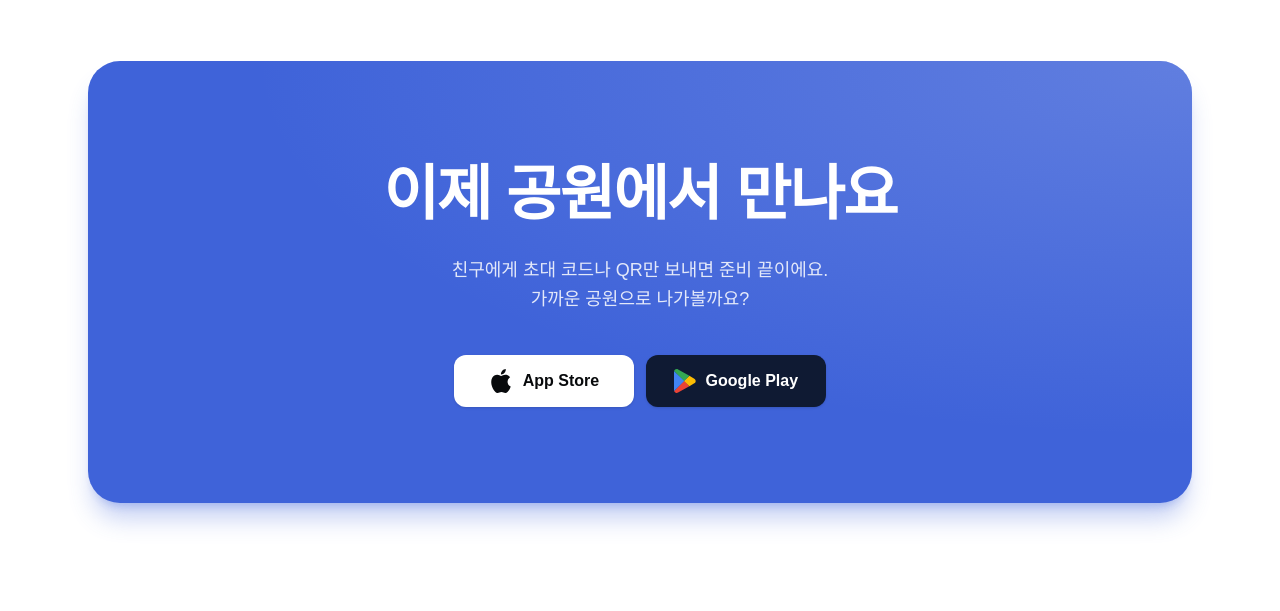
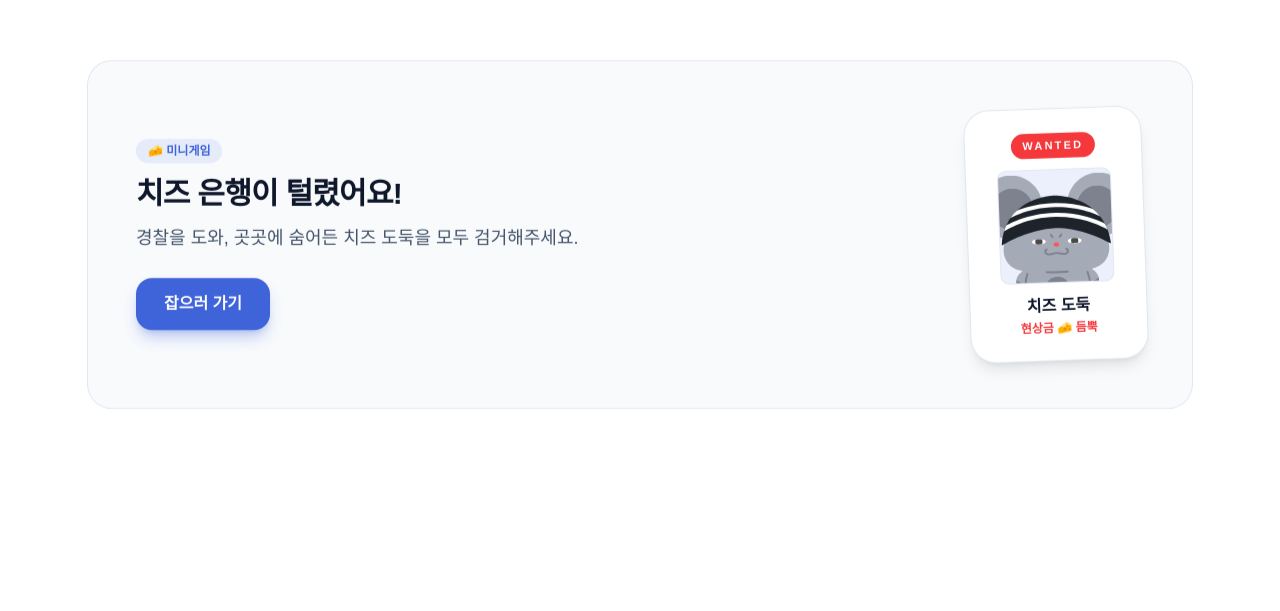
Before and after one commit to cops-and-robbers/dongsim-web, a Next.js app: page / in a window 1280 px wide. Shown: the part 2989-3600 px from the top of the page. Built offline with nearby package versions, Linux system fonts and the light colour scheme; a web font is replaced by a local one.

Commit message:
feat: 랜딩에 미니게임 티저 추가

```diff
--- a/app/page.tsx
+++ b/app/page.tsx
@@ -2,6 +2,7 @@ import HeroSection from "@/components/home/HeroSection";
 import CharactersSection from "@/components/home/CharactersSection";
 import HowItWorksSection from "@/components/home/HowItWorksSection";
 import FeaturesSection from "@/components/home/FeaturesSection";
+import MinigameTeaserSection from "@/components/home/MinigameTeaserSection";
 import CtaSection from "@/components/home/CtaSection";
 import { APP_LINKS, SITE_URL } from "@/lib/constants";
 
@@ -219,6 +220,7 @@ export default function HomePage() {
       <CharactersSection />
       <HowItWorksSection />
       <FeaturesSection />
+      <MinigameTeaserSection />
       <CtaSection />
     </>
   );
--- /dev/null
+++ b/components/home/MinigameTeaserSection.tsx
@@ -0,0 +1,62 @@
+import Image from "next/image";
+import Link from "next/link";
+import Container from "@/components/ui/Container";
+import ScrollReveal from "@/components/ui/ScrollReveal";
+
+export default function MinigameTeaserSection() {
+  return (
+    <section className="bg-white py-24 transition-colors duration-500 sm:py-32 dark:bg-app-black">
+      <Container>
+        <ScrollReveal animation="fadeInUp">
+          <div className="group flex flex-col-reverse items-center gap-8 rounded-3xl bg-slate-50 px-8 py-10 ring-1 ring-slate-200 transition-all duration-300 hover:-translate-y-1 hover:shadow-xl sm:flex-row sm:gap-14 sm:px-12 sm:py-12 dark:bg-app-black-900 dark:ring-white/10 dark:hover:shadow-2xl dark:hover:ring-white/20">
+            <div className="flex flex-1 flex-col items-center text-center sm:items-start sm:text-left">
+              <span className="inline-flex items-center gap-1.5 rounded-full bg-brand-blue/10 px-3 py-1 text-xs font-bold text-brand-blue dark:bg-brand-green/15 dark:text-brand-green">
+                🧀 미니게임
+              </span>
+              <h2 className="mt-3 text-balance text-2xl font-bold leading-tight tracking-tight text-slate-900 sm:text-3xl dark:text-white">
+                치즈 은행이 털렸어요!
+              </h2>
+              <p className="mt-3 text-pretty text-base leading-relaxed text-slate-600 sm:text-lg dark:text-slate-300">
+                경찰을 도와, 곳곳에 숨어든 치즈 도둑을 모두 검거해주세요.
+              </p>
+              <Link
+                href="/play"
+                className="mt-6 inline-flex w-full items-center justify-center rounded-2xl bg-brand-blue px-7 py-3.5 text-base font-bold text-white shadow-lg shadow-brand-blue/30 transition-transform hover:-translate-y-0.5 active:translate-y-0 sm:w-auto dark:bg-brand-green dark:text-app-black dark:shadow-none"
+              >
+                잡으러 가기
+              </Link>
+            </div>
+
+            {/* 현상수배지 */}
+            <div className="shrink-0 -rotate-2 transition-transform duration-300 ease-out group-hover:rotate-0">
+              <div className="flex w-44 flex-col items-center gap-3 rounded-3xl bg-white px-6 py-6 shadow-lg ring-1 ring-slate-200 dark:bg-app-black dark:ring-white/10">
+                <span className="rounded-full bg-brand-red px-3 py-1 text-[11px] font-extrabold tracking-[0.2em] text-white">
+                  WANTED
+                </span>
+                <div className="relative h-28 w-28 overflow-hidden rounded-lg bg-brand-blue-bg ring-1 ring-slate-200 dark:bg-white/10 dark:ring-white/15">
+                  <Image
+                    src="/characters/robber.svg"
+                    alt=""
+                    width={160}
+                    height={145}
+                    unoptimized
+                    aria-hidden="true"
+                    className="absolute left-1/2 top-[4%] w-[135%] max-w-none -translate-x-1/2"
+                  />
+                </div>
+                <div className="text-center">
+                  <p className="text-base font-extrabold text-slate-900 dark:text-white">
+                    치즈 도둑
+                  </p>
+                  <p className="mt-0.5 text-xs font-bold text-brand-red">
+                    현상금 🧀 듬뿍
+                  </p>
+                </div>
+              </div>
+            </div>
+          </div>
+        </ScrollReveal>
+      </Container>
+    </section>
+  );
+}
--- a/components/layout/Footer.tsx
+++ b/components/layout/Footer.tsx
@@ -111,6 +111,14 @@ export default function Footer() {
                   </Link>
                 </li>
               ))}
+              <li>
+                <Link
+                  href="/play"
+                  className="text-slate-600 transition-colors hover:text-slate-900 dark:text-slate-300 dark:hover:text-white"
+                >
+                  미니게임
+                </Link>
+              </li>
             </ul>
           </div>
 
```
